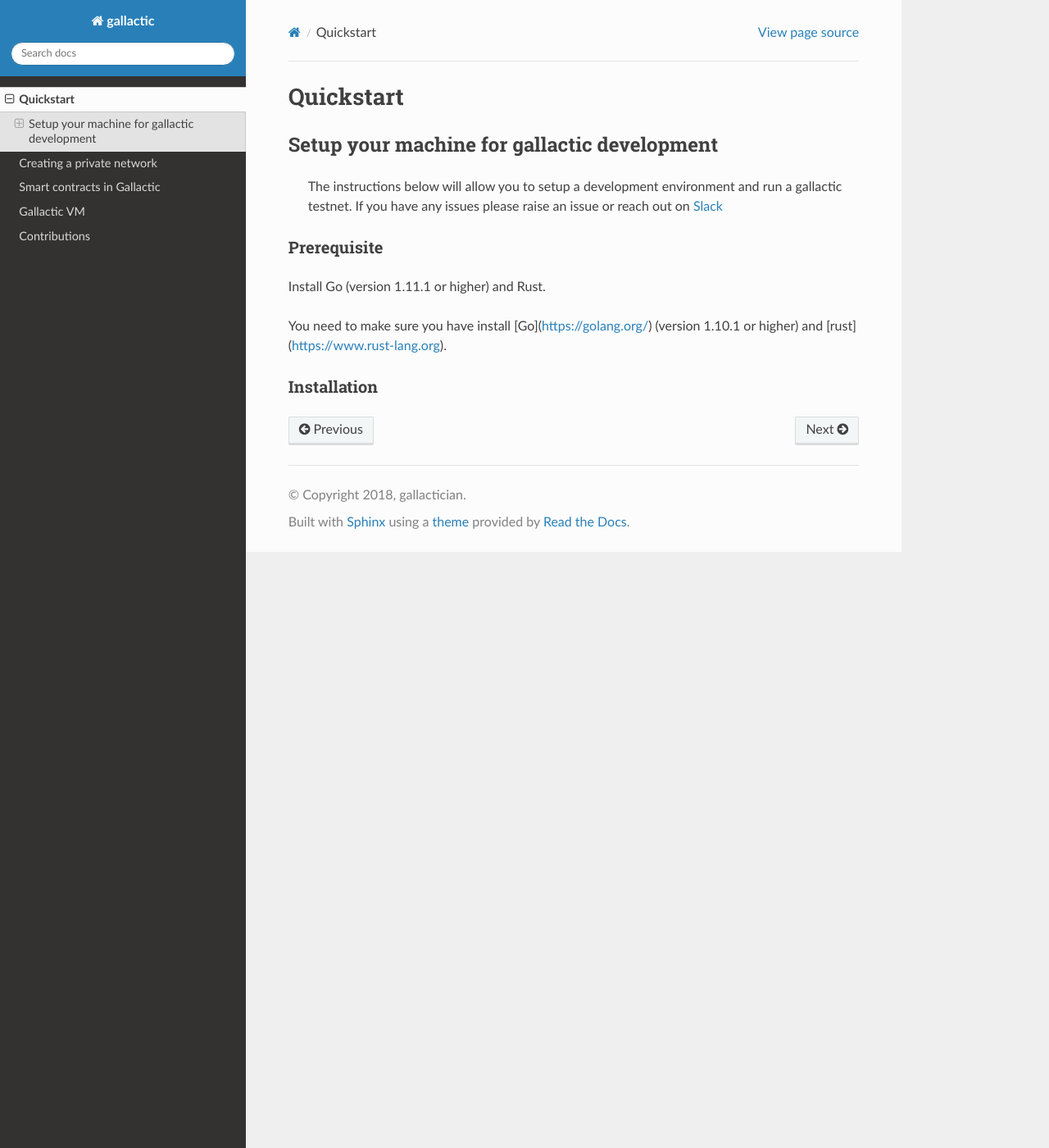
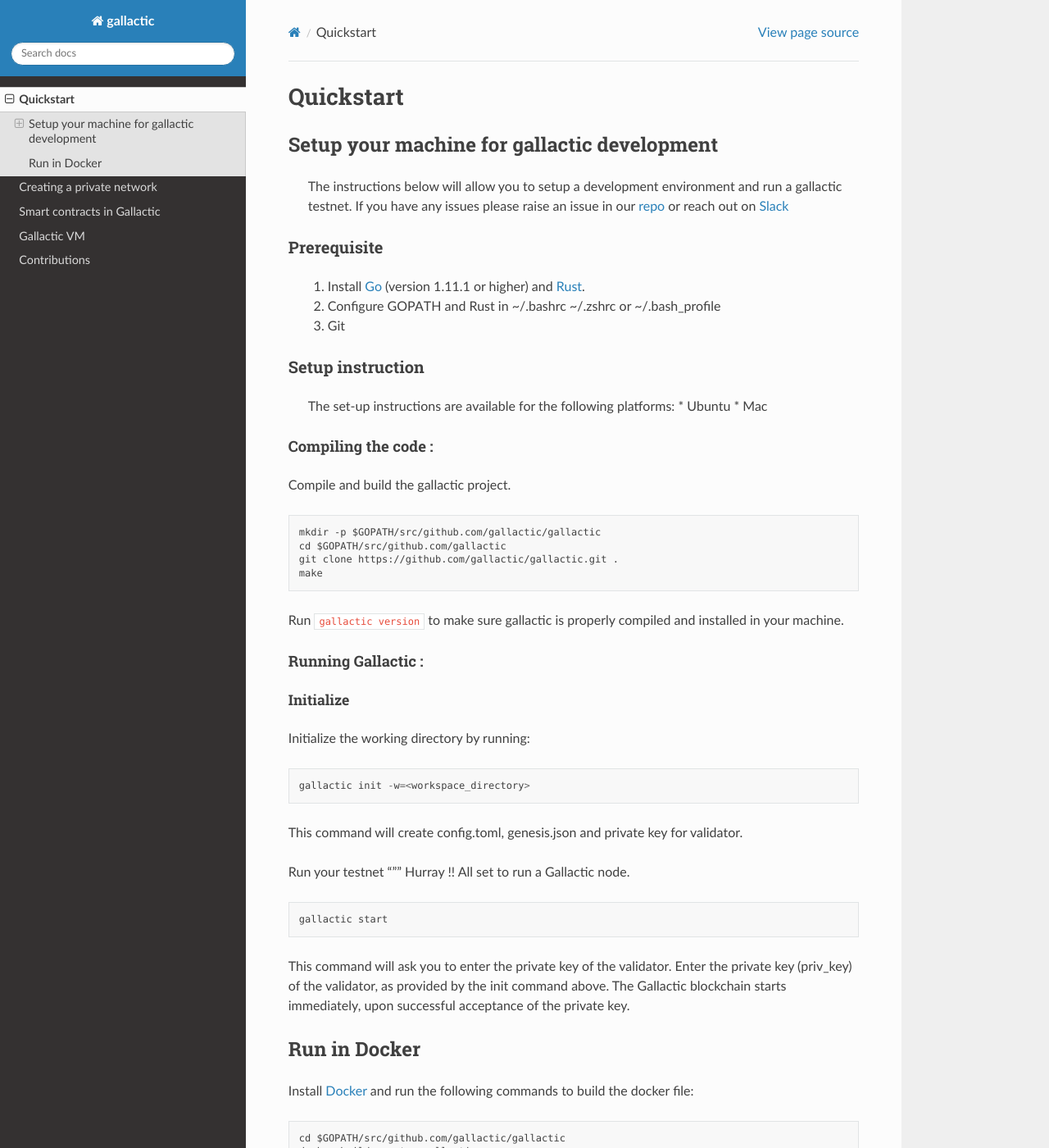
Before and after one commit to gallactic/documentation, a Sphinx documentation site: the page built from source/quickstart.rst, in a window 1280 px wide and 1400 px high. Shown: the whole window at 82% size. Built offline with Sphinx 7.4.7 and the Read the Docs theme 2.0.0, drawn with Linux system fonts in a browser that asks for light colours; some of the changed text lies outside the part shown.

Commit message:
updating quickstart

```diff
--- a/source/conf.py
+++ b/source/conf.py
@@ -176,7 +176,7 @@
 from recommonmark.parser import CommonMarkParser
 
 source_parsers = {
-    '.md': CommonMarkParser,
+   '.md': 'recommonmark.parser.CommonMarkParser',
 }
 
 source_suffix = ['.rst', '.md']
--- a/source/quickstart.rst
+++ b/source/quickstart.rst
@@ -4,14 +4,71 @@
 ********************************************
 Setup your machine for gallactic development
 ********************************************
-    The instructions below will allow you to setup a development environment and run a gallactic testnet. If you have any issues please raise an issue or reach out on `Slack <https://gallactic.slack.com>`_
+    The instructions below will allow you to setup a development environment and run a gallactic testnet.
+    If you have any issues please raise an issue in our `repo <https://github.com/gallactic/gallactic/issues>`_ or reach out on `Slack <https://gallactic.slack.com>`_
 
 Prerequisite
 ------------
 
-Install Go (version 1.11.1 or higher) and Rust.
+ 1. Install `Go <https://golang.org/>`_ (version 1.11.1 or higher) and `Rust <https://www.rust-lang.org>`_.
+ 2. Configure GOPATH and Rust in ~/.bashrc ~/.zshrc or ~/.bash_profile
+ 3. Git
 
-You need to make sure you have install [Go](https://golang.org/) (version 1.10.1 or higher) and [rust](https://www.rust-lang.org).
+Setup instruction
+-----------------
+    The set-up instructions are available for the following platforms:
+    * Ubuntu
+    * Mac
 
-Installation
-------------
+Compiling the code :
+^^^^^^^^^^^^^^^^^^^^
+Compile and build the gallactic project.
+
+::
+
+    mkdir -p $GOPATH/src/github.com/gallactic/gallactic
+    cd $GOPATH/src/github.com/gallactic
+    git clone https://github.com/gallactic/gallactic.git .
+    make
+
+Run ``gallactic version`` to make sure gallactic is properly compiled and installed in your machine.
+
+Running Gallactic :
+^^^^^^^^^^^^^^^^^^^
+
+Initialize
+""""""""""
+Initialize the working directory by running:
+
+::
+
+    gallactic init -w=<workspace_directory>
+
+This command will create config.toml, genesis.json and private key for validator.
+
+Run your testnet
+"""
+Hurray !! All set to run a Gallactic node.
+
+::
+
+    gallactic start
+
+This command will ask you to enter the private key of the validator. Enter the private key (priv_key) of the validator, as provided by the init command above. The Gallactic blockchain starts immediately, upon successful acceptance of the private key.
+
+*************
+Run in Docker
+*************
+
+Install `Docker <https://www.docker.com/>`_ and run the following commands to build the docker file:
+
+::
+
+    cd $GOPATH/src/github.com/gallactic/gallactic
+    docker build . --tag gallactic
+
+Then you can execute the Gallactic blockchain, using the docker:
+
+::
+
+    docker run -it --rm -v "/tmp/chain1:/gallactic"  gallactic init -w=/gallactic
```
